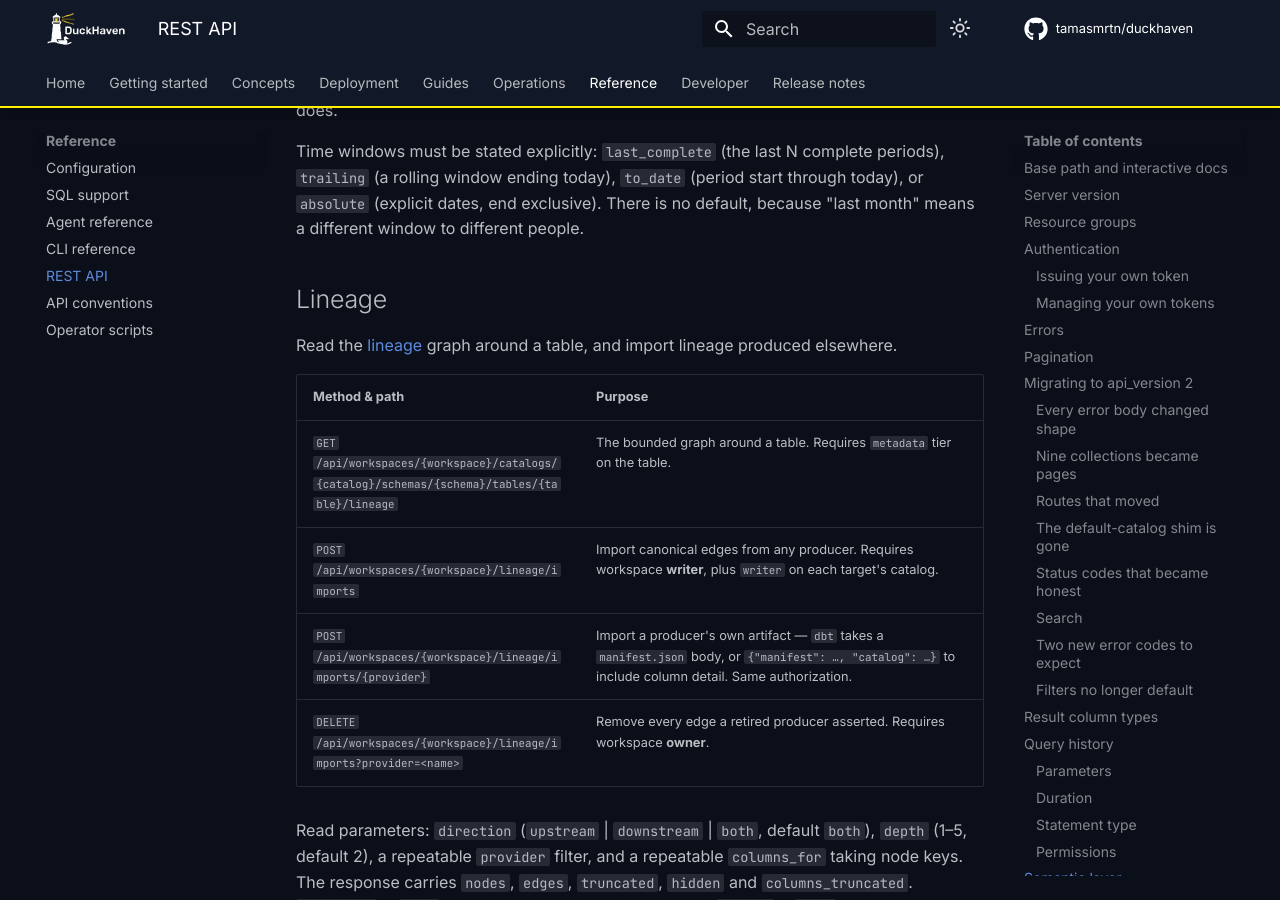
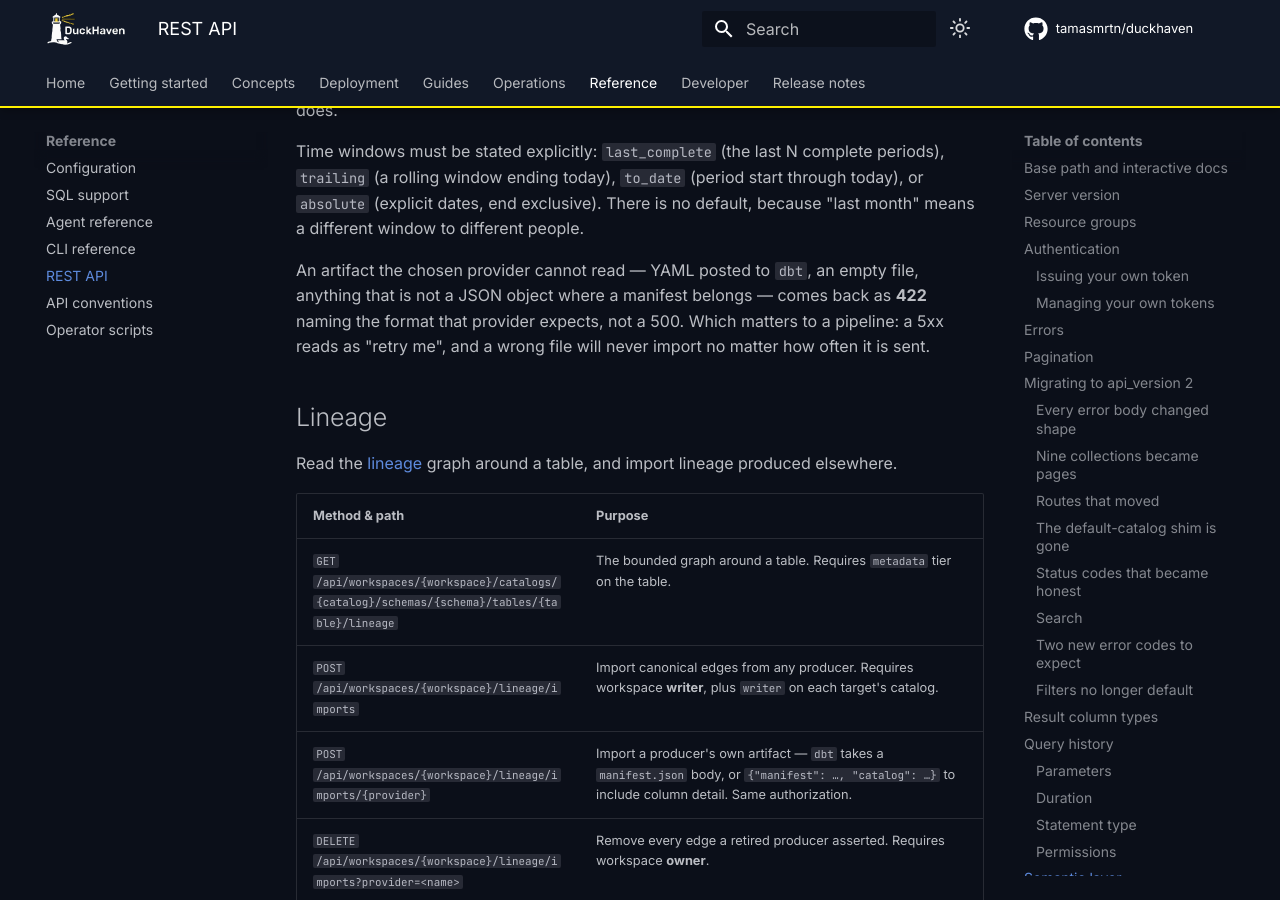
Before and after one commit to tamasmrtn/duckhaven, an MkDocs documentation site: the page built from docs/reference/rest-api.md, in a window 1280 px wide and 900 px high, scrolled down 12281 px. Built offline with MkDocs 1.6.1 and Material for MkDocs 9.7.7, drawn with Linux system fonts in a browser that asks for light colours; comment, search, counter and statistics services are not loaded.

Commit message:
Document the 422 for an unreadable semantic artifact

```diff
--- a/docs/reference/rest-api.md
+++ b/docs/reference/rest-api.md
@@ -390,6 +390,10 @@ Time windows must be stated explicitly: `last_complete` (the last N complete per
 ending today), `to_date` (period start through today), or `absolute` (explicit dates, end exclusive). There is no
 default, because "last month" means a different window to different people.
 
+An artifact the chosen provider cannot read — YAML posted to `dbt`, an empty file, anything that is not a JSON object
+where a manifest belongs — comes back as **422** naming the format that provider expects, not a 500. Which matters to a
+pipeline: a 5xx reads as "retry me", and a wrong file will never import no matter how often it is sent.
+
 ## Lineage
 
 Read the [lineage](../concepts/lineage.md) graph around a table, and import lineage produced elsewhere.
```
